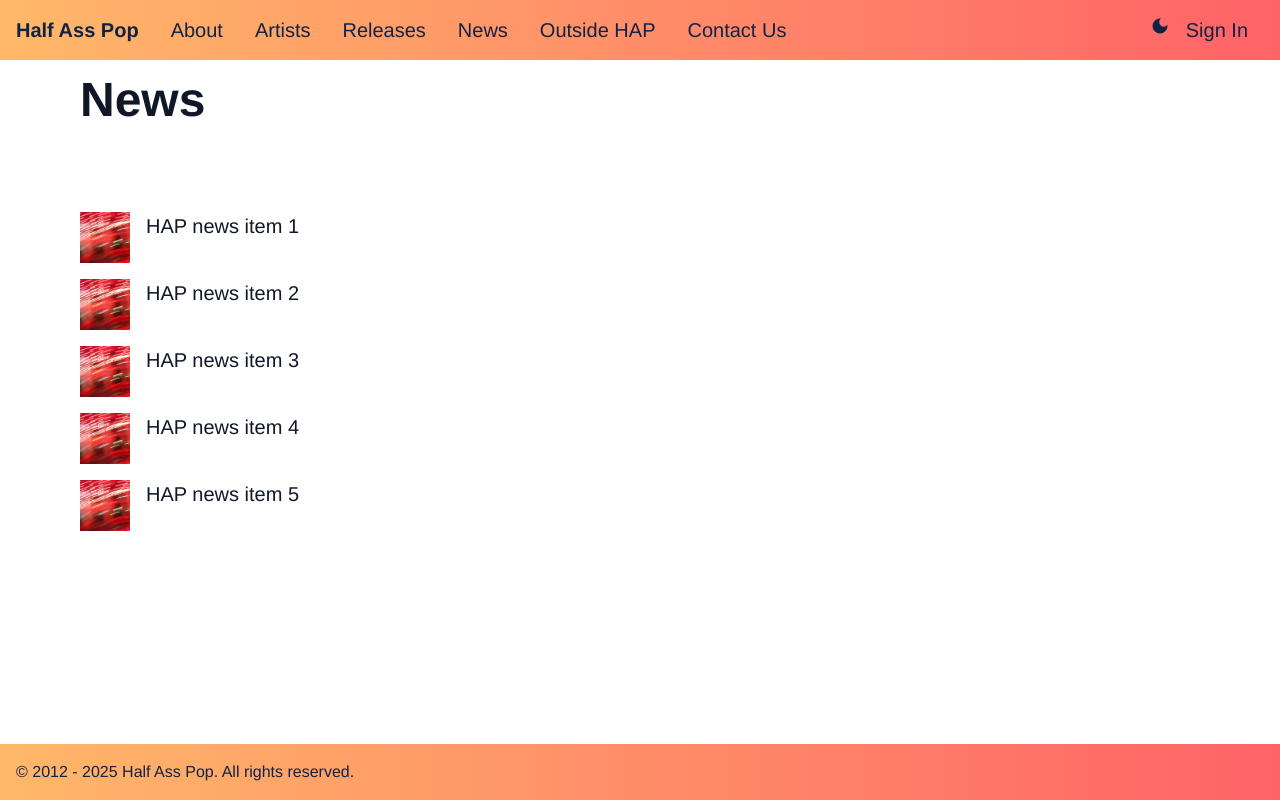
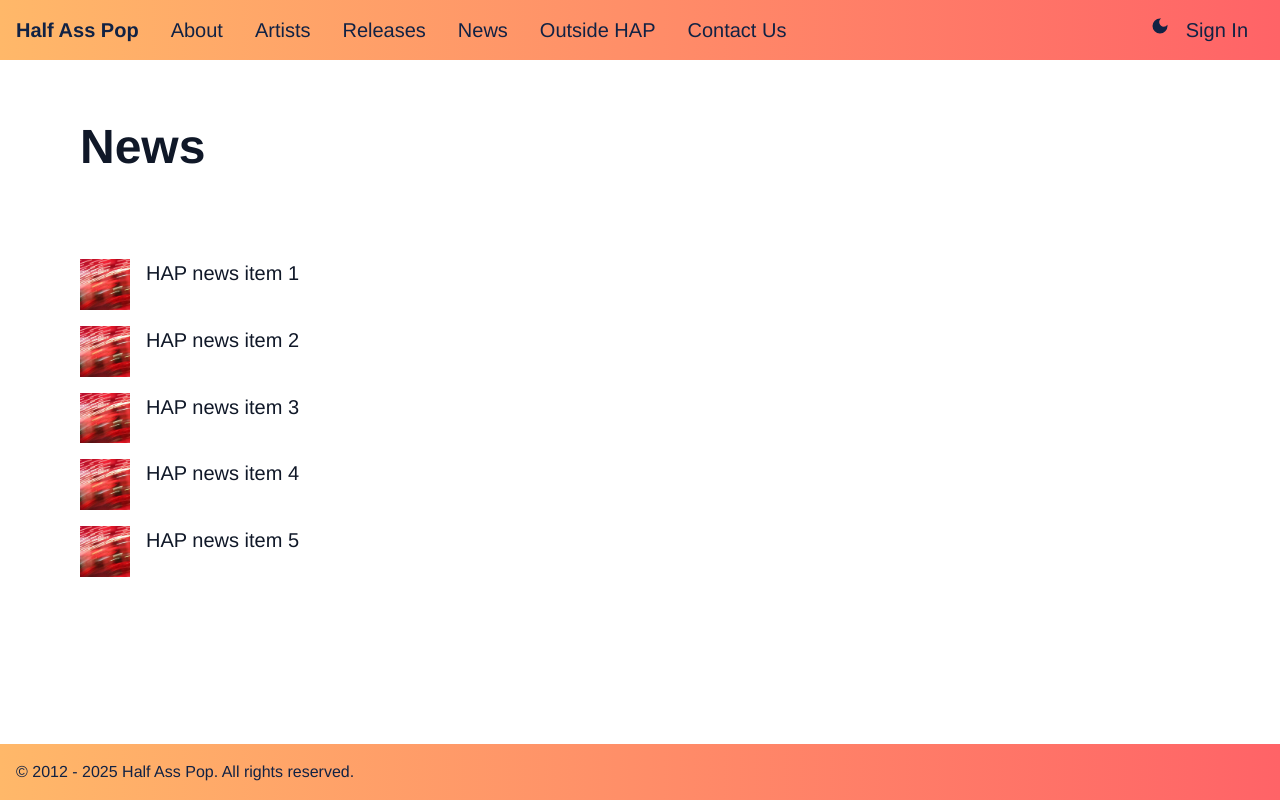
Before and after one commit to fscarlett/hap-nextjs, a Next.js app: page /news in a window 1280 px wide. Built offline with nearby package versions, Linux system fonts and the light colour scheme; no server answers.

Commit message:
fix bogus footer positioning

```diff
--- a/src/app/layout.tsx
+++ b/src/app/layout.tsx
@@ -29,7 +29,7 @@ export default function RootLayout({
   return (
     <ClerkProvider>
       <html lang='en' suppressHydrationWarning>
-        <body className='h-screen'>
+        <body className='min-h-screen'>
           <ThemeComp>
             <Header />
             {children}
--- a/src/components/Footer.tsx
+++ b/src/components/Footer.tsx
@@ -1,6 +1,6 @@
 export default function Footer() {
   return (
-    <footer className='site-footer  p-4 absolute bottom-0 w-full mt-8'>
+    <footer className='site-footer  p-4 w-full mt-8'>
       <div className='container mx-auto'>
         <p>
           &copy; 2012 - {new Date().getFullYear()} Half Ass Pop. All rights
--- a/src/components/ThemeComp.tsx
+++ b/src/components/ThemeComp.tsx
@@ -5,7 +5,7 @@ import { ThemeProvider } from 'next-themes'
 export default function Providers({ children }: { children: React.ReactNode }) {
   return (
     <ThemeProvider attribute='class' defaultTheme='system'>
-      <div className='min-h-screen bg-white text-gray-900 dark:text-gray-200 dark:bg-gray-900 select-none transition-colors duration-300'>
+      <div className='min-h-screen flex flex-col justify-between bg-white text-gray-900 dark:text-gray-200 dark:bg-gray-900 select-none transition-colors duration-300'>
         {children}
       </div>
     </ThemeProvider>
```
